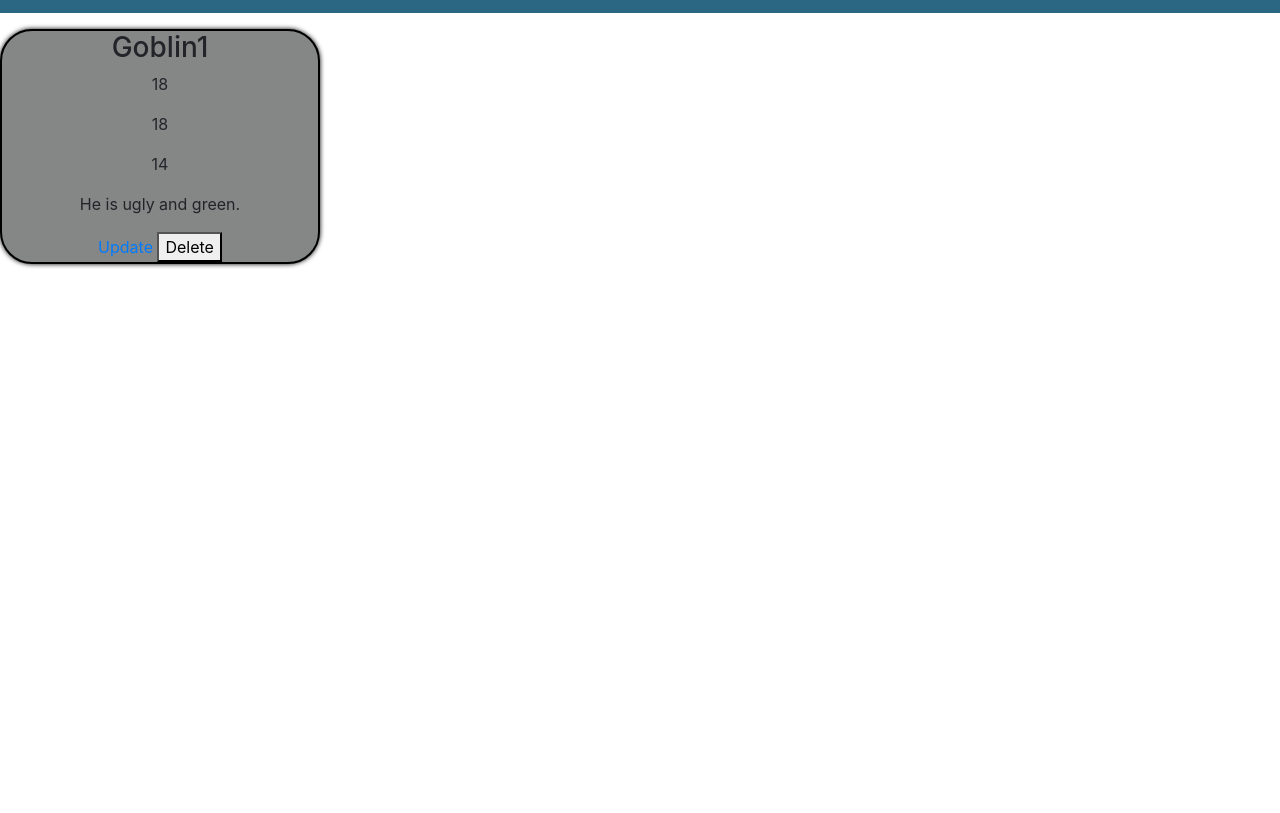
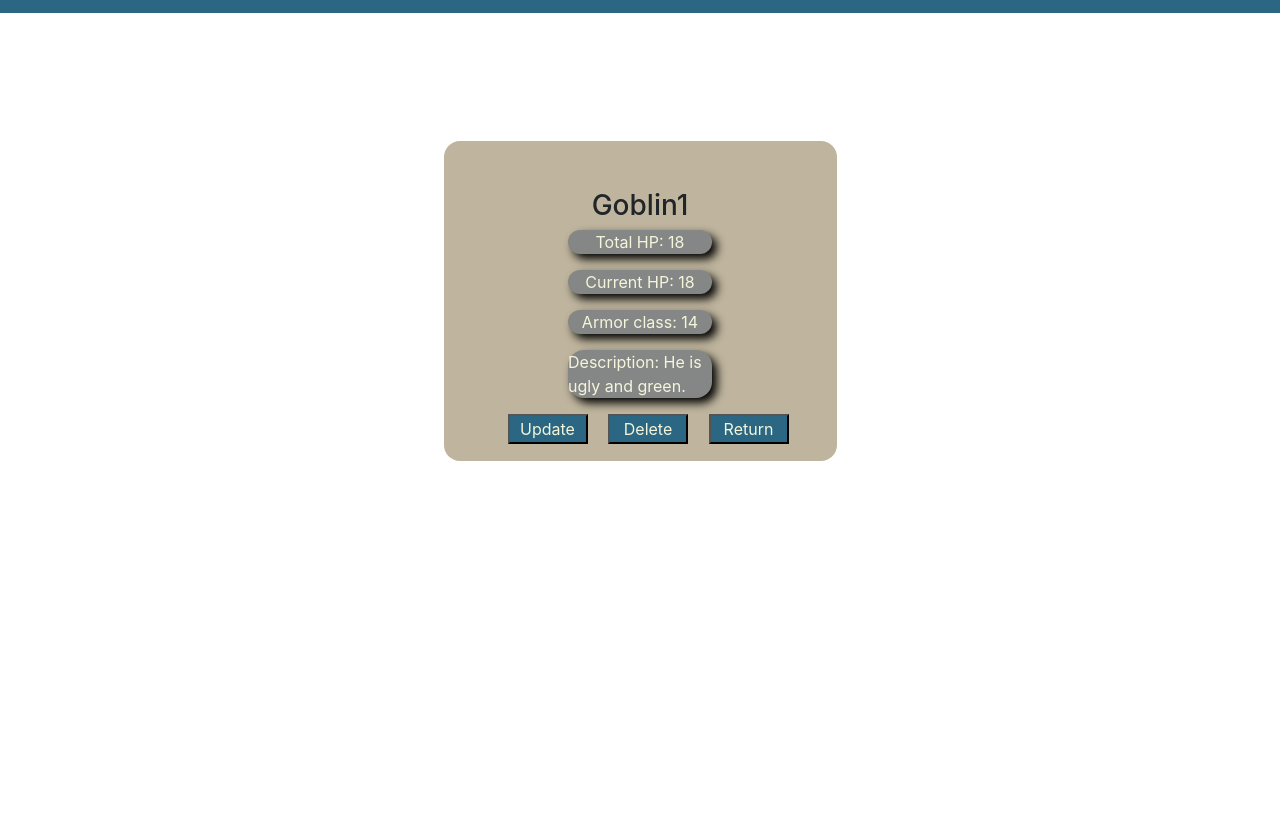
Before and after one commit to tjmer/capstone, a Flask app: page /battle/monster/1 in a window 1280 px wide. Shown: the part 93-906 px from the top of the page. Before the commit the page ends 361 px from the top, so only its background shows below. Run offline with Flask 2, Linux system fonts and the light colour scheme; a user stored in the database is signed in; data comes from the database, SQL or seed files in the repository; some libraries are stand-ins or nearby versions; some web fonts are replaced.

Commit message:
made some style changes to monster page add info

```diff
--- a/the_assistant/static/main.css
+++ b/the_assistant/static/main.css
@@ -266,6 +266,25 @@
     padding: 3rem;
 }
 
+/* monster display */
+
+.character-sheet-monster{
+    display: flex;
+    justify-content: center;
+    background-image: url(#);
+    background-size: cover;
+    background-repeat: no-repeat;
+    height: 100vh;
+}
+
+.background-monster{
+    background-color: #BFB59E;
+    height: 20rem;
+    margin-top: 8rem;
+    padding: 3rem;
+    border-radius: 1rem;
+}
+
 /* create shop */
 
 .background-character-2 {
--- a/the_assistant/templates/monster.html
+++ b/the_assistant/templates/monster.html
@@ -1,24 +1,26 @@
 {% extends 'base.html' %}
 
 {% block content %}
-<div class="player-cards">
+<section class="character-sheet-monster">
+  <div class="background-monster">
     <section class="char-name">
       <h3>{{ monster.monster_name }}</h3>
     </section>
     <section class="char-health">
-        <p>{{ monster.total_hp }}</p>
-        <p>{{ monster.current_hp }}</p>
-        <p>{{ monster.armor_class }}</p>
+      <p class="border-sides">Total HP: {{ monster.total_hp }}</p>
+      <p class="border-sides">Current HP: {{ monster.current_hp }}</p>
+      <p class="border-sides">Armor class: {{ monster.armor_class }}</p>
     </section>
     <section class="info">
-        <p>{{ monster.monster_description }}</p>
+      <p class="border-sides">Description: {{ monster.monster_description }}</p>
     </section>
     {% if monster.author == current_user %}
     <div>
-            <a href="{{ url_for('update_monster', monster_id=monster.id) }}">Update</a>
-            <button type="button" data-toggle="modal" data-target="#deleteModal">Delete</button>
+      <a href="{{ url_for('update_monster', monster_id=monster.id) }}"><button class="view-button marg-l-1">Update</button></a>
+      <button type="button" data-toggle="modal" data-target="#deleteModal" class="view-button marg-l-1">Delete</button>
+      {% endif %}
+      <a href="{{ url_for('battle') }}"><button class="view-button marg-l-1">Return</button></a>
     </div>
-    {% endif %}
   </div>
 
   <!-- Modal -->
@@ -40,4 +42,5 @@
       </div>
     </div>
   </div>
+</section>
 {% endblock content %}
```
Also changed, not shown: the_assistant/templates/makemonster.html (+15 -0 lines). Lines whose indentation alone changed are shown as unchanged.
